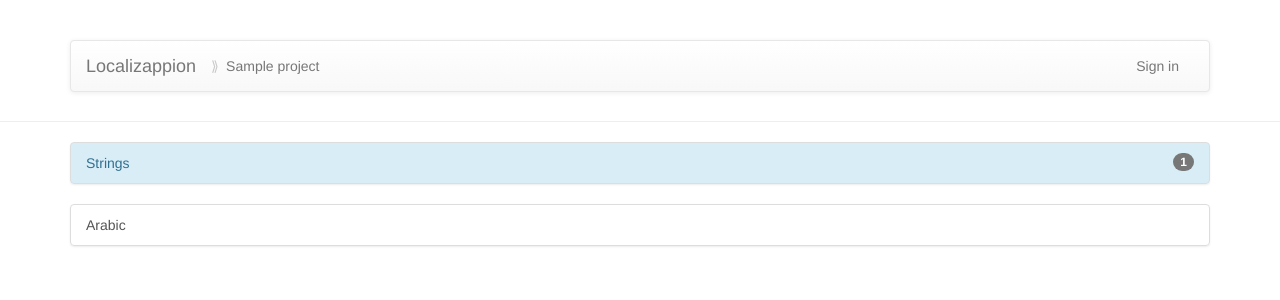
After one commit to tughi/localizappion, a Django app: page /projects/00000000-0000-0000-0000-000000000001 in a window 1280 px wide. The commit adds this page. Shown: the top 300 px of the page. Run offline with Django 3.2, Linux system fonts and the light colour scheme; data comes from the database, SQL or seed files in the repository; tables that the repository leaves empty hold one stand-in row (values such as "Sample post"); parts of the project's set-up code (start-up, migrations or seed data) failed here and were passed over; some libraries are stand-ins or nearby versions.

Commit message:
Add project status view

```diff
--- a/localizappion/core/models.py
+++ b/localizappion/core/models.py
@@ -60,6 +60,7 @@ class Language(models.Model):
 
     class Meta:
         db_table = 'localizappion_language'
+        ordering = ('name',)
 
 
 class Project(models.Model):
--- /dev/null
+++ b/localizappion/core/static/core/style.css
@@ -0,0 +1,13 @@
+@media (min-width: 768px) {
+    ul.navbar-nav > li.breadcrumb-step::before {
+        content: '⟩';
+        display: block;
+        position: absolute;
+        line-height: 50px;
+        opacity: 0.25;
+    }
+
+    ul.navbar-nav > li.first.breadcrumb-step::before {
+        content: '⟫';
+    }
+}
--- a/localizappion/core/templates/core/base.html
+++ b/localizappion/core/templates/core/base.html
@@ -1,4 +1,5 @@
 <!DOCTYPE html>
+{% load static %}
 <html lang="en">
 <head>
     <meta charset="utf-8">
@@ -8,6 +9,8 @@
 
     <link rel="stylesheet" href="//maxcdn.bootstrapcdn.com/bootstrap/3.3.7/css/bootstrap.min.css">
     <link rel="stylesheet" href="//maxcdn.bootstrapcdn.com/bootstrap/3.3.7/css/bootstrap-theme.min.css">
+
+    <link rel="stylesheet" href="{% static 'core/style.css' %}">
 
     <script src="https://code.jquery.com/jquery-3.2.1.slim.min.js" crossorigin="anonymous"></script>
     <script src="https://maxcdn.bootstrapcdn.com/bootstrap/3.3.7/js/bootstrap.min.js" crossorigin="anonymous"></script>
@@ -27,7 +30,7 @@
                                 <span class="icon-bar"></span>
                                 <span class="icon-bar"></span>
                             </button>
-                            <span class="navbar-brand">{{ project.name|default:'Localizappion' }}</span>
+                            <a href="{% url 'project_list' %}" class="navbar-brand">Localizappion</a>
                         </div>
                         <div class="collapse navbar-collapse" id="navbar-controls">
                             <ul class="nav navbar-nav navbar-right">
--- a/localizappion/core/templates/core/project_list.html
+++ b/localizappion/core/templates/core/project_list.html
@@ -4,7 +4,7 @@
 {% block content %}
 <div class="list-group">
     {% for project in projects %}
-    <a href="{% url 'project_strings' project.uuid %}" class="list-group-item">{{ project.name }}</a>
+    <a href="{% url 'project' project.uuid %}" class="list-group-item">{{ project.name }}</a>
     {% endfor %}
 </div>
 {% endblock %}
--- /dev/null
+++ b/localizappion/core/templates/core/project_status.html
@@ -0,0 +1,24 @@
+{% extends 'core/base.html' %}
+{% load strings %}
+
+{% block navbar %}
+<ul class="nav navbar-nav">
+    <li class="breadcrumb-step first">
+        <a href="{% url 'project' project.uuid %}">{{ project.name }}</a>
+    </li>
+</ul>
+{% endblock %}
+
+{% block content %}
+<div class="list-group">
+    <a href="{% url 'project_strings' project.uuid %}" class="list-group-item list-group-item-info">
+        <span class="badge">{{ project.strings.count }}</span>
+        Strings
+    </a>
+</div>
+<div class="list-group">
+    {% for language in project.languages.all %}
+    <a href="#" class="list-group-item">{{ language.name }}</a>
+    {% endfor %}
+</div>
+{% endblock %}
--- a/localizappion/core/templates/core/project_strings.html
+++ b/localizappion/core/templates/core/project_strings.html
@@ -3,7 +3,10 @@
 
 {% block navbar %}
 <ul class="nav navbar-nav">
-    <li class="active">
+    <li class="breadcrumb-step first">
+        <a href="{% url 'project' project.uuid %}">{{ project.name }}</a>
+    </li>
+    <li class="breadcrumb-step">
         <a href="{% url 'project_strings' project.uuid %}">Strings</a>
     </li>
     {% if perms.core.can_add_string %}
--- a/localizappion/core/templates/core/project_strings_upload.html
+++ b/localizappion/core/templates/core/project_strings_upload.html
@@ -3,7 +3,10 @@
 
 {% block navbar %}
 <ul class="nav navbar-nav">
-    <li>
+    <li class="breadcrumb-step first">
+        <a href="{% url 'project' project.uuid %}">{{ project.name }}</a>
+    </li>
+    <li class="breadcrumb-step">
         <a href="{% url 'project_strings' project.uuid %}">Strings</a>
     </li>
 </ul>
--- a/localizappion/core/templates/core/project_strings_upload_error.html
+++ b/localizappion/core/templates/core/project_strings_upload_error.html
@@ -2,7 +2,10 @@
 
 {% block navbar %}
 <ul class="nav navbar-nav">
-    <li>
+    <li class="breadcrumb-step first">
+        <a href="{% url 'project' project.uuid %}">{{ project.name }}</a>
+    </li>
+    <li class="breadcrumb-step">
         <a href="{% url 'project_strings' project.uuid %}">Strings</a>
     </li>
 </ul>
--- a/localizappion/core/urls.py
+++ b/localizappion/core/urls.py
@@ -6,6 +6,7 @@ urlpatterns = (
     url(r'^login$', views.LoginView.as_view(), name='login'),
     url(r'^logout$', views.LogoutView.as_view(), name='logout'),
     url(r'^projects$', views.ProjectListView.as_view(), name='project_list'),
+    url(r'^projects/(?P<project_uuid>[0-9a-f-]+)$', views.ProjectStatusView.as_view(), name='project'),
     url(r'^projects/(?P<project_uuid>[0-9a-f-]+)/strings$', views.ProjectStringsView.as_view(), name='project_strings'),
     url(r'^projects/(?P<project_uuid>[0-9a-f-]+)/strings-commit', views.ProjectStringsCommitView.as_view(), name='project_strings_commit'),
 )
--- a/localizappion/core/views.py
+++ b/localizappion/core/views.py
@@ -20,22 +20,23 @@ from .models import Vote
 class LoginView(views.View):
     @staticmethod
     def get(request):
-        return render(request, 'core/login.html')
+        return render(request, 'core/login.html', dict(next=request.META['HTTP_REFERER']))
 
     @staticmethod
     def post(request):
         user = authenticate(request, username=request.POST['username'], password=request.POST['password'])
         if user:
             login(request, user)
-            return redirect('project_list')
-        return render(request, 'core/login.html')
+            return redirect(request.POST['next'] or 'project_list')
+        return render(request, 'core/login.html', dict(next=request.POST['next']))
 
 
 class LogoutView(views.View):
     @staticmethod
     def get(request):
         logout(request)
-        return redirect('project_list')
+        referrer = request.META['HTTP_REFERER']
+        return redirect(referrer)
 
 
 class ProjectListView(views.View):
@@ -43,6 +44,14 @@ class ProjectListView(views.View):
     def get(request):
         return render(request, 'core/project_list.html', dict(
             projects=Project.objects.all(),
+        ))
+
+
+class ProjectStatusView(views.View):
+    @staticmethod
+    def get(request, project_uuid=None):
+        return render(request, 'core/project_status.html', dict(
+            project=Project.objects.get(uuid=project_uuid)
         ))
 
 
```
